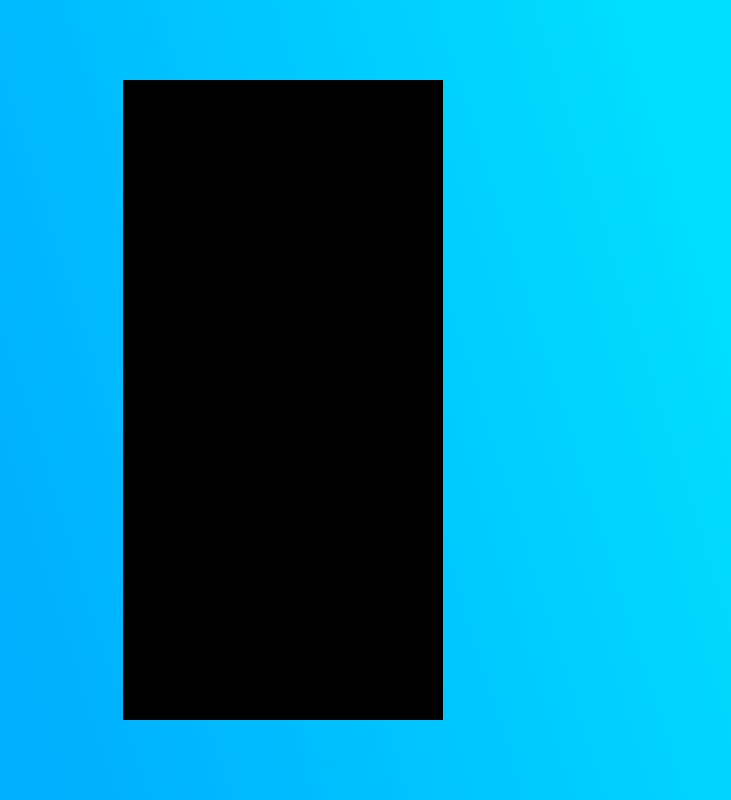
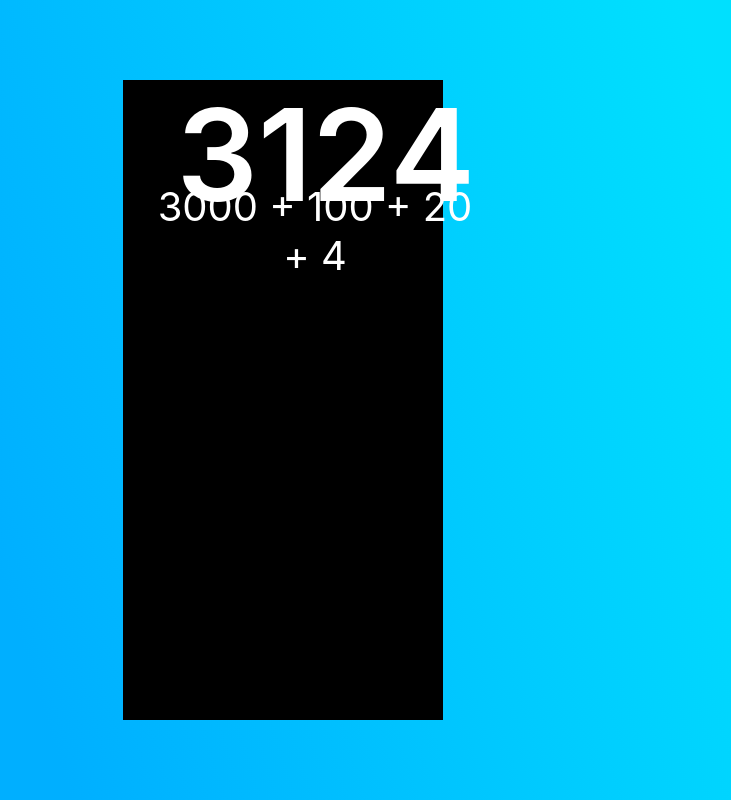
Before and after one commit to miloujb/calculator, a React (Create React App) app in the folder calculator/: page / in a window 1280 px wide. Shown: the whole page, without its empty margins (357-1088 px from the left). Built offline with nearby package versions, Linux system fonts and the light colour scheme.

Commit message:
sums mocked up

```diff
--- a/calculator/src/App.css
+++ b/calculator/src/App.css
@@ -19,3 +19,34 @@
   box-shadow: 0 2rem 4rem var(--shadow);
   background-color: black;
 }
+
+.result-screen {
+  height: 19vh;
+  font-size: 8rem;
+  font-weight: 600;
+  display: flex;
+  justify-content: flex-end;
+  align-items: flex-end;
+  color: white;
+}
+
+.formula-screen {
+  height: 6vh;
+  font-size: 2.5rem;
+
+  /* To display the value at the bottom-right of the container */
+  display: flex;
+  justify-content: flex-end;
+  align-items: flex-end;
+  color: white;
+}
+
+.screen {
+  height: 25vh;
+  width: 100%;
+  padding: 0 2rem;
+  overflow: hidden;
+  white-space: no-wrap;
+  color: var(--color-light-white);
+  background-color: var(--color-tomato);
+}
--- a/calculator/src/Calculator/Calculator.js
+++ b/calculator/src/Calculator/Calculator.js
@@ -1,5 +1,10 @@
 import React from "react";
+import Screen from "./Components/Screen";
 
-const calculator = () => <main className="calculator"></main>;
+const calculator = () => (
+  <main className="calculator">
+    <Screen />
+  </main>
+);
 
 export default calculator;
--- /dev/null
+++ b/calculator/src/Calculator/Components/FormulaScreen/FormulaScreen.js
@@ -0,0 +1,7 @@
+import React from "react";
+
+const FormulaScreen = () => {
+  return <div className="formula-screen">3000 + 100 + 20 + 4 </div>;
+};
+
+export default FormulaScreen;
--- a/calculator/src/Calculator/Components/ResultScreen/ResultScreen.js
+++ b/calculator/src/Calculator/Components/ResultScreen/ResultScreen.js
@@ -0,0 +1,3 @@
+import React from "react";
+const resultScreen = () => <div className="result-screen">3124</div>;
+export default resultScreen;
--- a/calculator/src/Calculator/Components/Screen.js
+++ b/calculator/src/Calculator/Components/Screen.js
@@ -0,0 +1,14 @@
+import React from "react";
+import ResultScreen from "./ResultScreen/ResultScreen";
+import FormulaScreen from "./FormulaScreen/FormulaScreen";
+
+const Screen = () => {
+  return (
+    <div className="screen">
+      <ResultScreen />
+      <FormulaScreen />
+    </div>
+  );
+};
+
+export default Screen;
```
